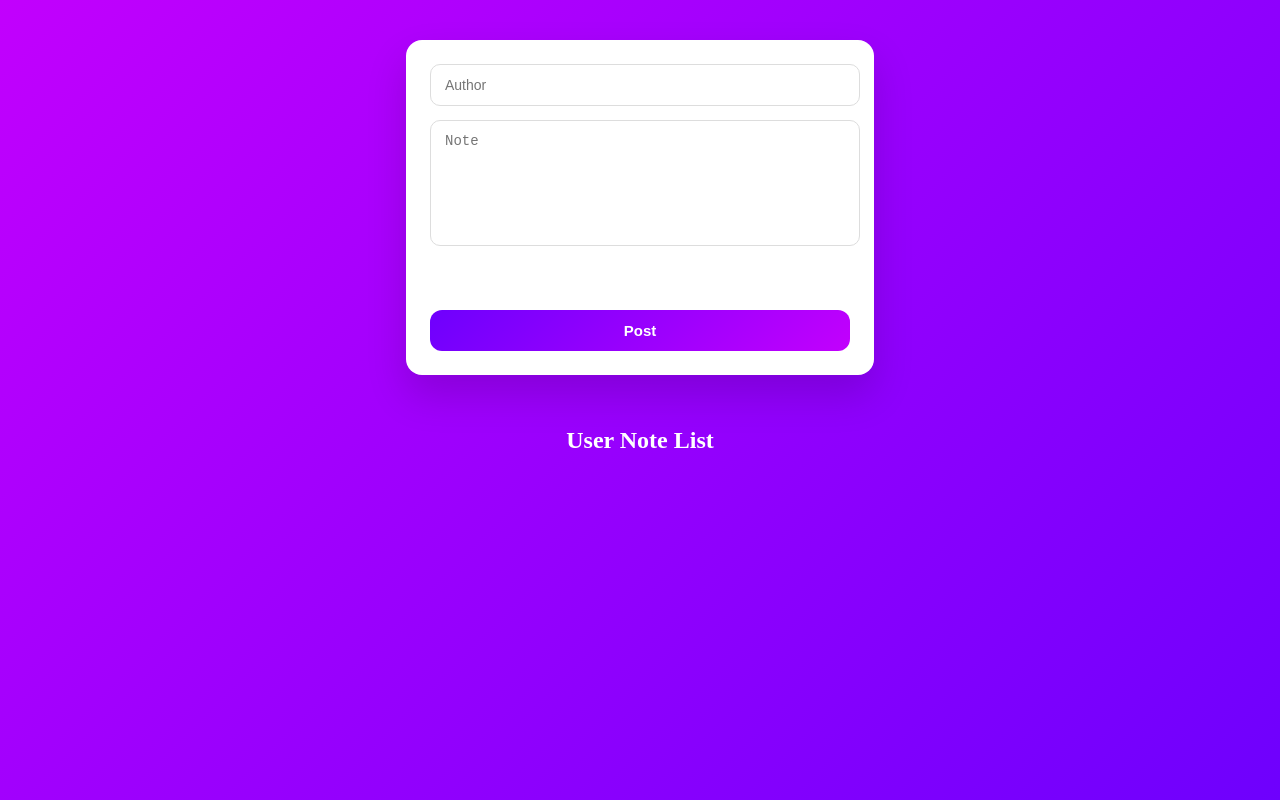
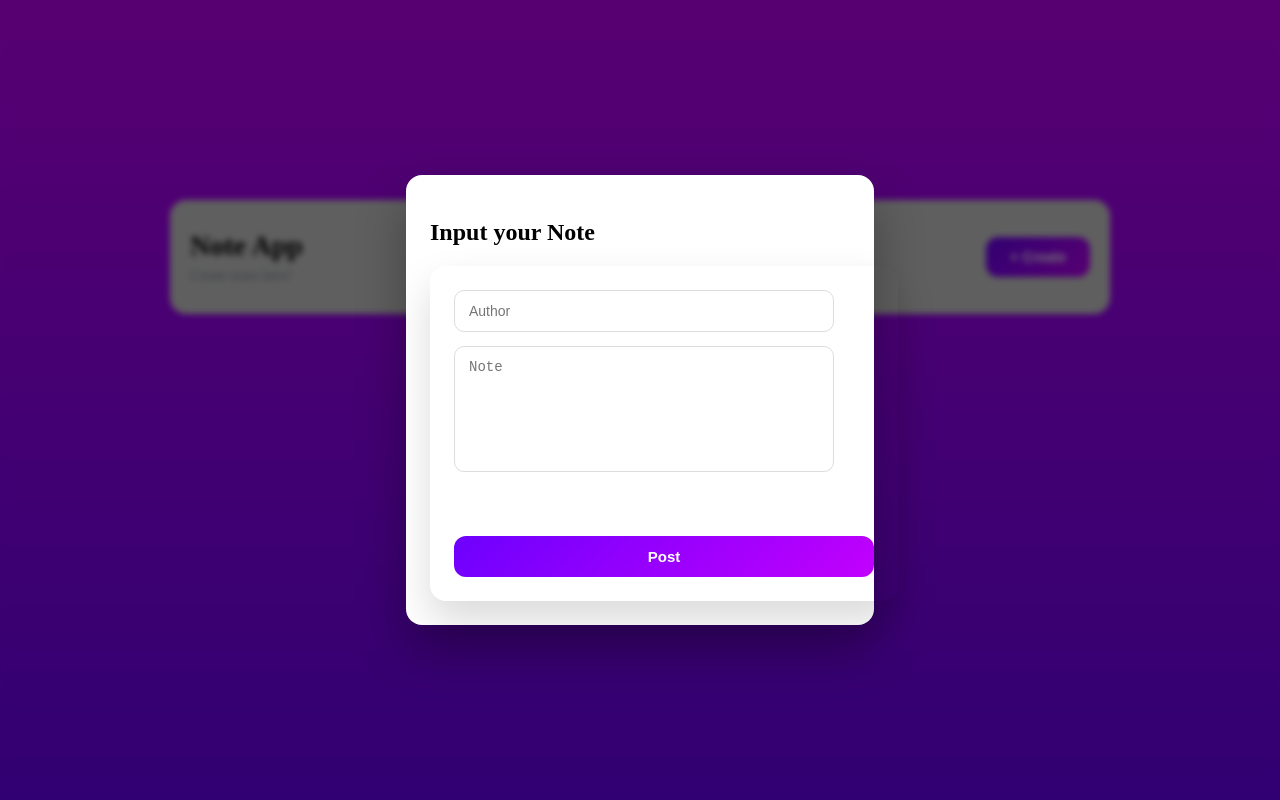
Before and after one commit to iraklisarkisovi/NoteApp, a React (Vite) app: page / in a window 1280 px wide. Built offline with nearby package versions, Linux system fonts and the light colour scheme.

Commit message:
feat: state lifting and header

```diff
--- a/src/App.tsx
+++ b/src/App.tsx
@@ -1,11 +1,44 @@
 import {UserNoteInput} from './components/UserNoteInput'
 import "./app.css"
+import { useState } from 'react';
+import type { INotes } from './components/UserNoteList';
+import UserNoteList from './components/UserNoteList';
+import Header from './components/header';
+
 function App() {
+    const [modal, setModal] = useState<boolean>(true);
+    const [notes, setNotes] = useState<INotes[]>([]);
+    const [note, setNote] = useState<INotes>({
+        author: "",
+        note: "",
+        rating: 0
+    });
+
+    const onChange = (input: string, type: "author" | "note") => {
+        setNote((prev) => ({ ...prev, [type]: input }));
+    };
+
+    const CloseModal = () => {
+      setModal((prev) => !prev)
+      console.log(modal);
+    }
+
+    const handleSubmit = (e: React.FormEvent) => {
+        e.preventDefault();
+
+        setNotes((prev) => [...prev, note]);
+
+        setNote({ author: "", note: "", rating: 0 });
+    };
 
   return (
     <>
+      <UserNoteInput submit={handleSubmit} change={onChange} note={note} CloseModal={CloseModal} modal={modal}/>
+
       <div className='parentdiv'>
-        <UserNoteInput/>
+      <Header CloseModal={CloseModal}/>
+
+        <UserNoteList notes={notes} />
       </div>
     </>
   )
--- a/src/components/Modal.tsx
+++ b/src/components/Modal.tsx
@@ -1,13 +1,14 @@
-
+import "./componentStyles/Modal.css"
 type ILayoutProp = {
     children?: React.ReactNode
+    CloseModal: () => void
 }
 
-export const Modal = ({children}: ILayoutProp) => {
+export const Modal = ({children, CloseModal}: ILayoutProp) => {
     return (
         <>
-            <div className="divplcaeholder"/>
-            <dialog open className="dialogS">
+            <div className="divplaceholder" onClick={() => CloseModal()}/>
+            <dialog open className="dialogS" >
                 {children}
             </dialog>
         </>
--- a/src/components/UserNoteInput.tsx
+++ b/src/components/UserNoteInput.tsx
@@ -1,51 +1,42 @@
-import { useState } from "react";
+import { useEffect } from "react";
+import { Modal } from "./Modal";
 import type { INotes } from "./UserNoteList";
-import UserNoteList from "./UserNoteList";
 import "./componentStyles/Input.css"
 
-export const UserNoteInput = () => {
-    const [notes, setNotes] = useState<INotes[]>([]);
-    const [note, setNote] = useState<INotes>({
-        author: "",
-        note: "",
-        rating: 0
-    });
+interface IProps {
+    submit: (e: React.FormEvent) => void
+    change: (e: string, name: "author" | "note") => void
+    note: INotes
+    CloseModal: () => void
+    modal: boolean
+}
 
-    const onChange = (input: string, type: "author" | "note") => {
-        setNote((prev) => ({ ...prev, [type]: input }));
-    };
 
-    const handleSubmit = (e: React.FormEvent) => {
-        e.preventDefault();
+export const UserNoteInput = ({change, submit, note, CloseModal, modal}: IProps) => {
+    if(!modal) return null
+    return(
+        <Modal CloseModal={CloseModal}>
+            <h2 className="modalTitle">Input your Note</h2>
 
-        setNotes((prev) => [...prev, note]);
-
-        setNote({ author: "", note: "", rating: 0 });
-    };
-
-    return (
-        <div className="page">
-            <form onSubmit={handleSubmit} className="parentFlex">
+            <form onSubmit={submit} className="parentFlex modalForm">
             <input
                 type="text"
                 placeholder="Author"
                 value={note.author}
-                onChange={(e) => onChange(e.target.value, "author")}
+                onChange={(e) => change(e.target.value, "author")}
             />
 
             <textarea
                 placeholder="Note"
                 value={note.note}
-                onChange={(e) => onChange(e.target.value, "note")}
+                onChange={(e) => change(e.target.value, "note")}
             />
 
             <p className="preview">{note.author}</p>
 
             <button type="submit">Post</button>
             </form>
-
-            <UserNoteList notes={notes} />
-        </div>
+        </Modal>
 
     );
-};
+}
--- /dev/null
+++ b/src/components/componentStyles/Header.css
@@ -0,0 +1,54 @@
+.Header {
+  width: 100%;
+  max-width: 900px;
+  margin: 0 auto;
+  margin-bottom: 200px;
+  padding: 30px 20px;
+  display: flex;
+  align-items: center;
+  justify-content: space-between;
+  gap: 16px;
+  color: black;
+  background-color: lightgray;
+  backdrop-filter: blur(6px);
+  border-radius: 16px;
+}
+
+.HeaderLeft {
+  display: flex;
+  flex-direction: column;
+  gap: 6px;
+}
+
+.HeaderLeft h2 {
+  font-size: 28px;
+  font-weight: 700;
+  margin: 0;
+}
+
+.HeaderLeft p {
+  font-size: 14px;
+  color: lightslategray;
+  margin: 0;
+}
+
+.CreateBtn {
+  padding: 12px 24px;
+  background: linear-gradient(135deg, #6e00fd, #c200fd);
+  border: none;
+  border-radius: 12px;
+  color: #fff;
+  font-size: 14px;
+  font-weight: 600;
+  cursor: pointer;
+  transition: transform 0.15s ease, box-shadow 0.15s ease;
+}
+
+.CreateBtn:hover {
+  transform: translateY(-2px);
+  box-shadow: 0 10px 20px rgba(110, 0, 253, 0.35);
+}
+
+.CreateBtn:active {
+  transform: scale(0.97);
+}
--- a/src/components/componentStyles/Input.css
+++ b/src/components/componentStyles/Input.css
@@ -1,18 +1,18 @@
 .page {
-  min-height: 100vh;
+  min-height: fit-content;
   width: 100%;
-  background: linear-gradient(135deg, #c200fd, #6e00fd);
   display: flex;
   flex-direction: column;
   align-items: center;
   padding: 40px 16px;
   box-sizing: border-box;
+  font-size: medium;
+  font-weight: 300;
 }
 
 .parentFlex {
   width: 100%;
   max-width: 420px;
-  background: #ffffff;
   border-radius: 16px;
   padding: 24px;
 
@@ -25,14 +25,12 @@
 
 .parentFlex input,
 .parentFlex textarea {
-  width: 400px;
+  width: 350px;
   padding: 12px 14px;
   font-size: 14px;
-
   border-radius: 10px;
   border: 1px solid #ddd;
   outline: none;
-
   transition: border 0.2s, box-shadow 0.2s;
 }
 
--- /dev/null
+++ b/src/components/componentStyles/Modal.css
@@ -0,0 +1,37 @@
+.divplaceholder {
+  position: fixed;
+  inset: 0;
+  background: rgba(0, 0, 0, 0.55);
+  backdrop-filter: blur(3px);
+  z-index: 999;
+}
+
+.dialogS {
+  position: fixed;
+  inset: 0;
+  margin: auto;
+
+  width: 90%;
+  max-width: 420px;
+  padding: 24px;
+
+  border: none;
+  border-radius: 16px;
+  background: #ffffff;
+
+  box-shadow: 0 25px 50px rgba(0, 0, 0, 0.3);
+
+  animation: modalFade 0.25s ease-out;
+  z-index: 1000;
+}
+
+@keyframes modalFade {
+  from {
+    opacity: 0;
+    transform: translateY(15px) scale(0.96);
+  }
+  to {
+    opacity: 1;
+    transform: translateY(0) scale(1);
+  }
+}
--- /dev/null
+++ b/src/components/header.tsx
@@ -0,0 +1,20 @@
+import "./componentStyles/Header.css"
+
+interface IProps{
+  CloseModal: () => void
+}
+
+const Header = ({CloseModal}: IProps) => {
+  return (
+    <header className="Header">
+      <div className="HeaderLeft">
+        <h2>Note App</h2>
+        <p>Create notes here!</p>
+      </div>
+
+      <button className="CreateBtn" onClick={() => CloseModal()}>+ Create</button>
+    </header>
+  );
+};
+
+export default Header;
```
Lines whose indentation alone changed are shown as unchanged.
